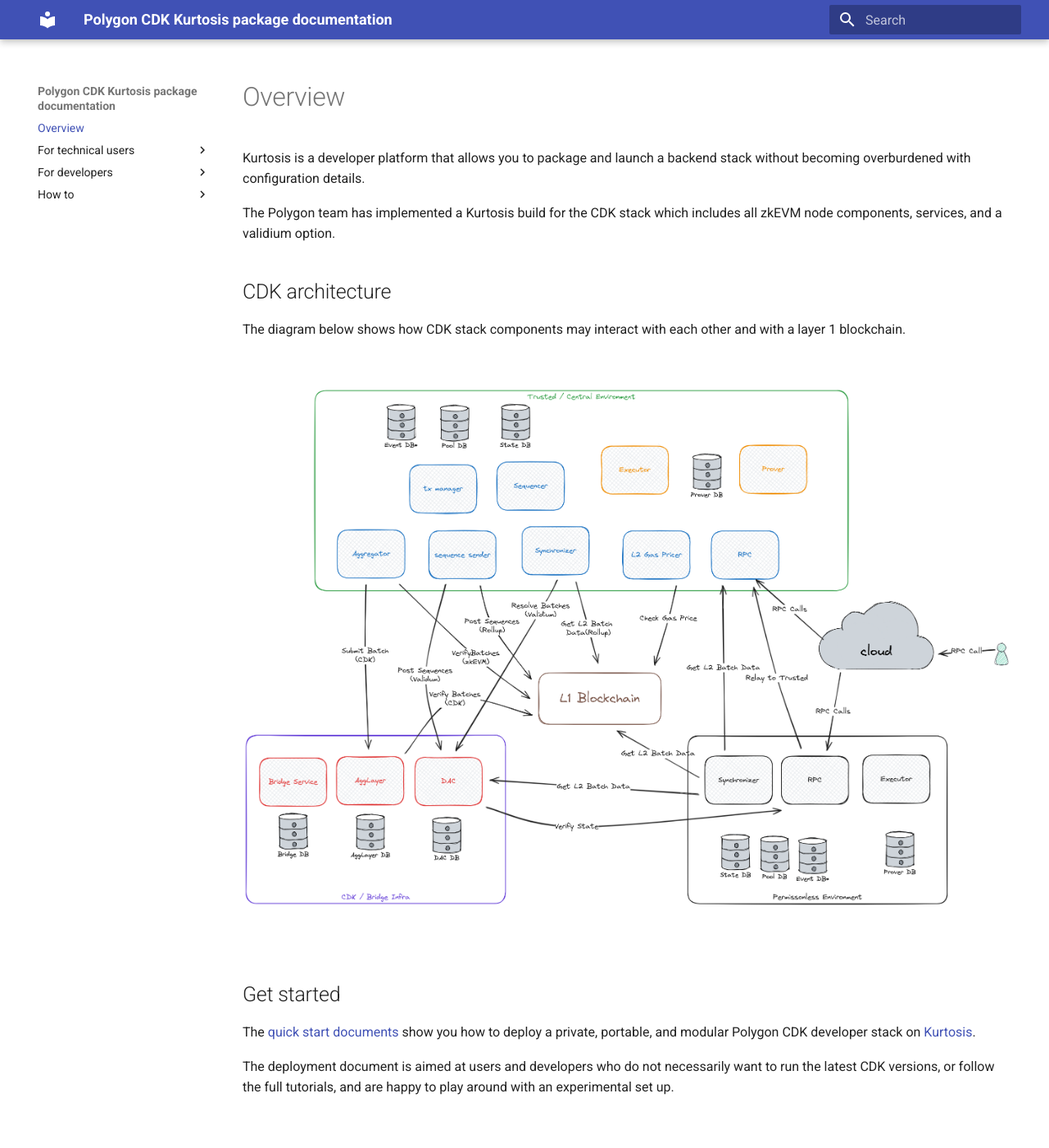
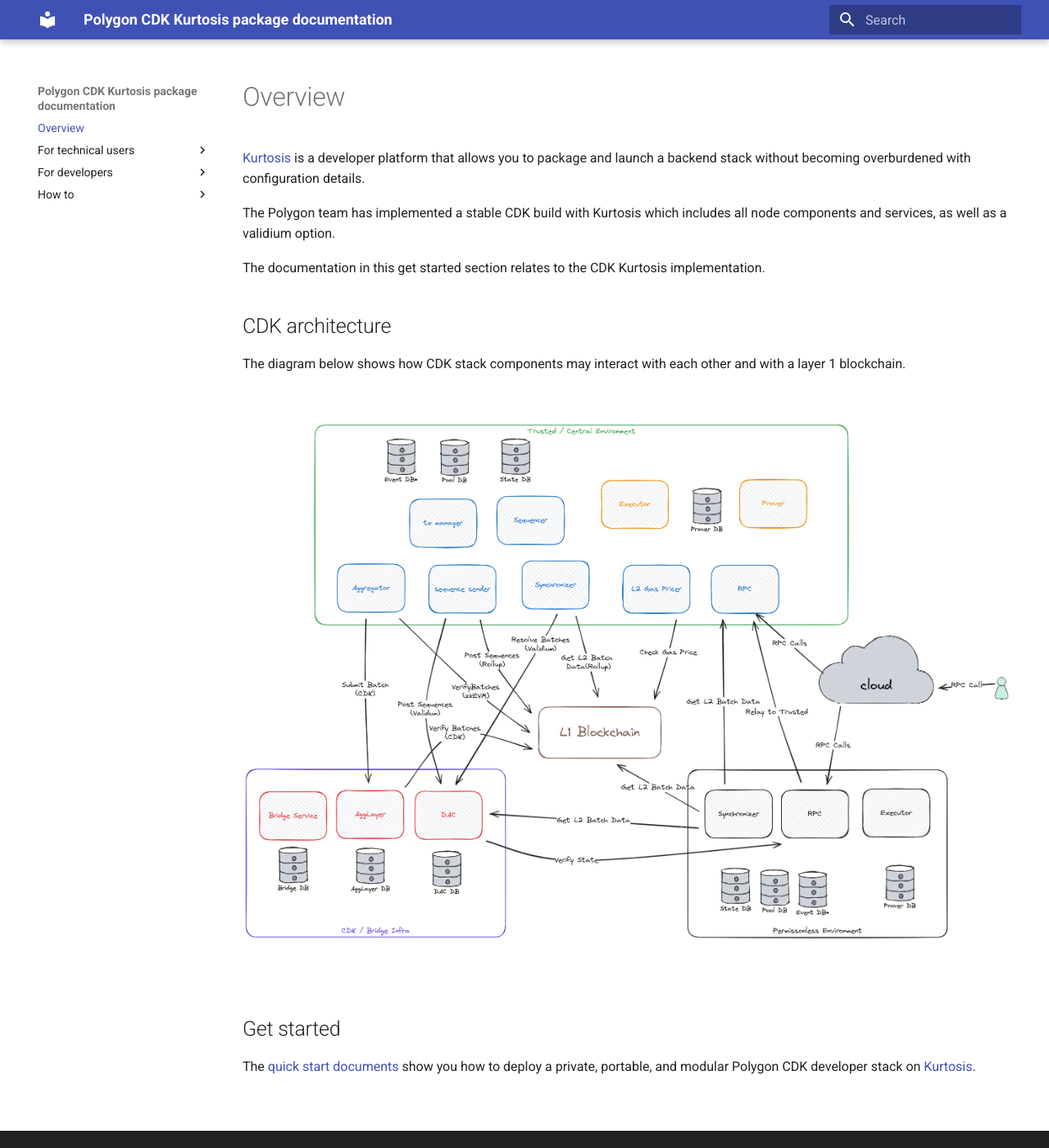
Before and after one commit to 0xPolygon/kurtosis-cdk, an MkDocs documentation site: the page built from docs/index.md, in a window 1280 px wide and 1400 px high. Shown: the whole window at 82% size. Built offline with MkDocs 1.6.1 and Material for MkDocs 9.7.7, drawn with Linux system fonts in a browser that asks for light colours.

Commit message:
few quick fixes

```diff
--- a/docs/index.md
+++ b/docs/index.md
@@ -6,9 +6,11 @@ hide:
 
 # Overview
 
-Kurtosis is a developer platform that allows you to package and launch a backend stack without becoming overburdened with configuration details.
+[Kurtosis](https://docs.kurtosis.com/) is a developer platform that allows you to package and launch a backend stack without becoming overburdened with configuration details.
 
-The Polygon team has implemented a Kurtosis build for the CDK stack which includes all zkEVM node components, services, and a validium option.
+The Polygon team has implemented a stable CDK build with Kurtosis which includes all node components and services, as well as a validium option.
+
+The documentation in this get started section relates to the CDK Kurtosis implementation.
 
 ## CDK architecture
 
@@ -24,6 +26,4 @@ The diagram below shows how CDK stack components may interact with each other an
 
 The [quick start documents](quickstart/deploy-stack.md) show you how to deploy a private, portable, and modular Polygon CDK developer stack on [Kurtosis](https://github.com/kurtosis-tech/kurtosis).
 
-The deployment document is aimed at users and developers who do not necessarily want to run the latest CDK versions, or follow the full tutorials, and are happy to play around with an experimental set up.
-
 <br/>
```
Also changed, not shown: docs/how-to/quick-test-stack.md (+5 -3 lines).
